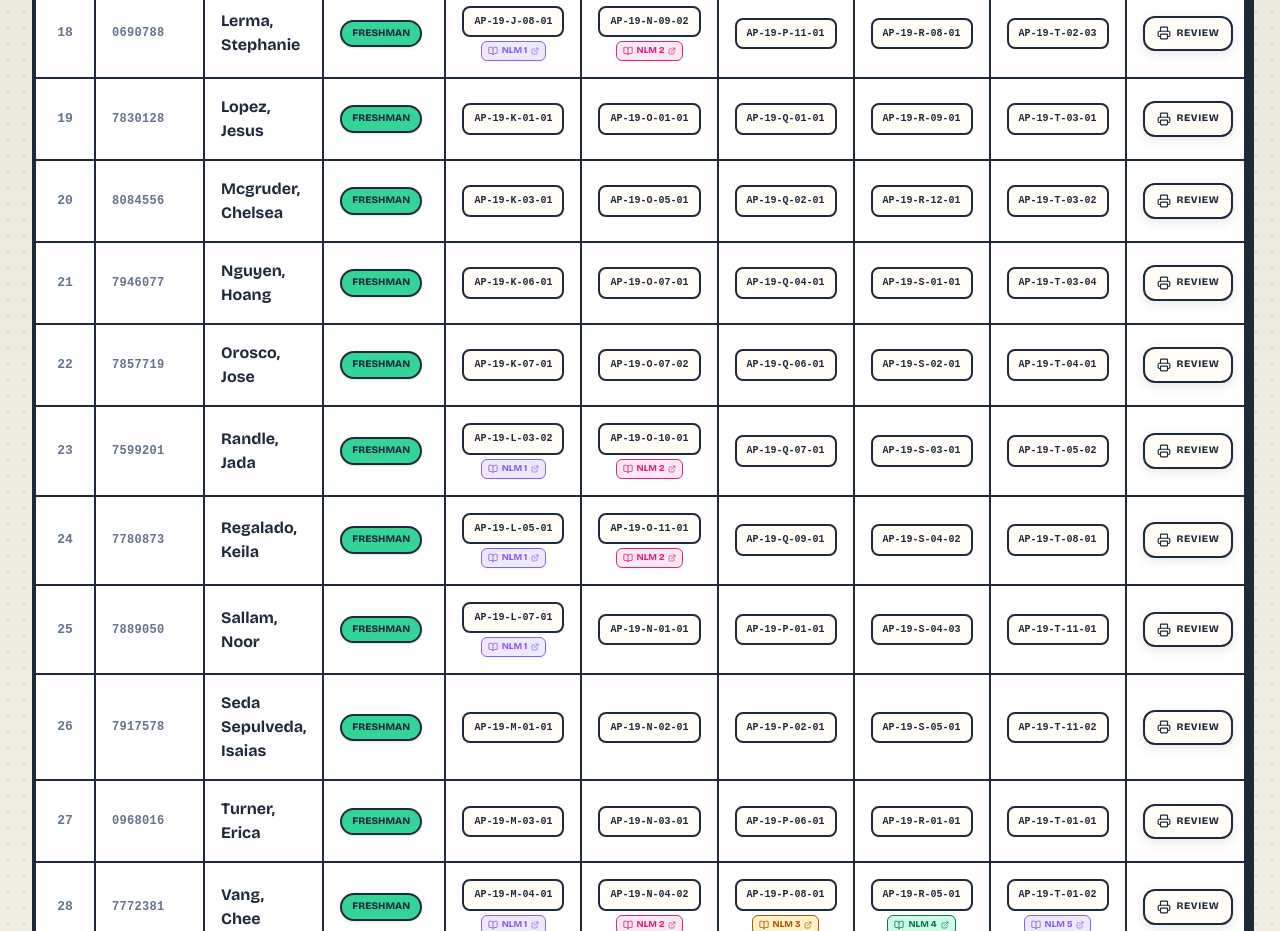
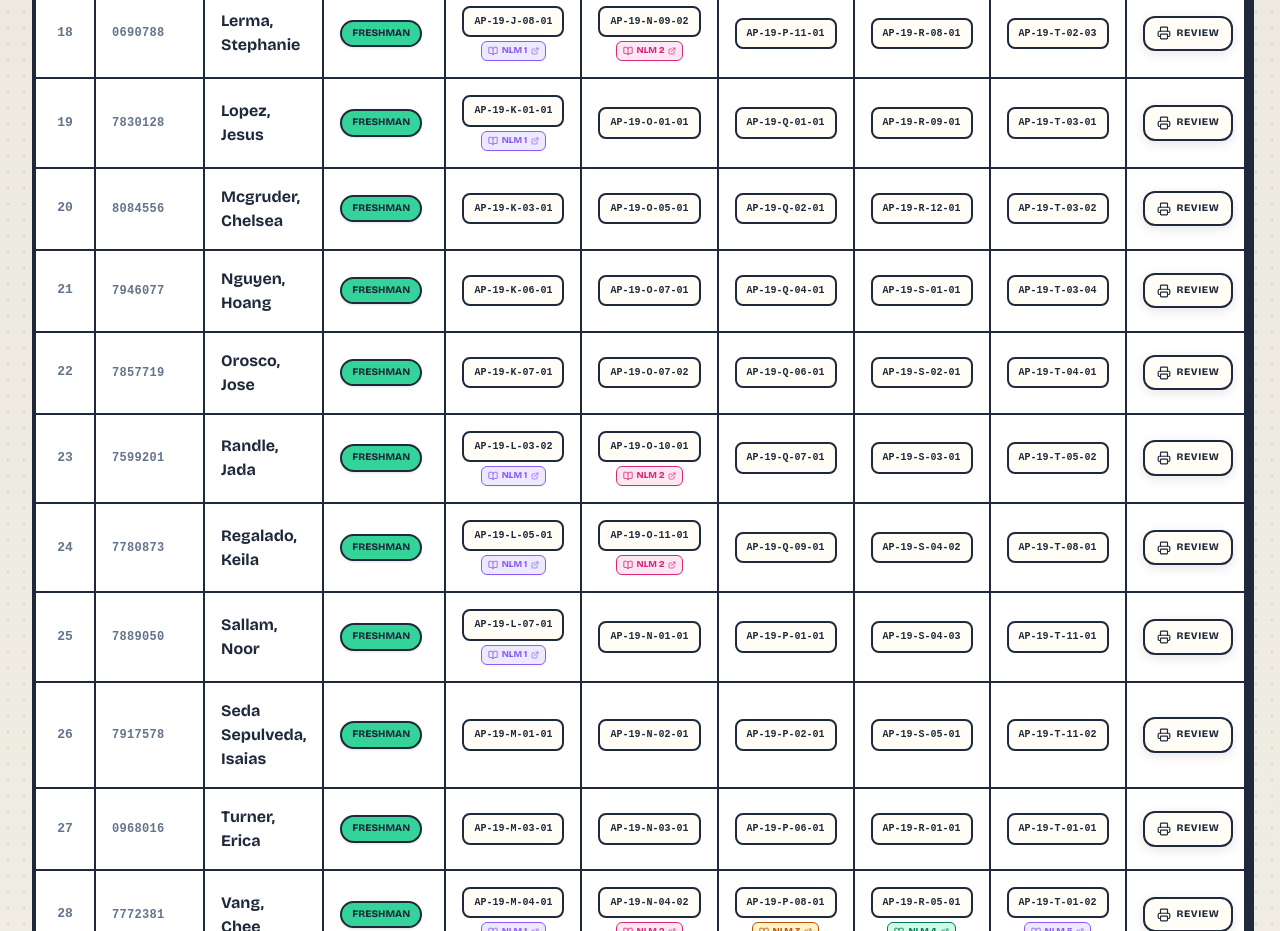
Before and after one commit to victogarcia4/ap2-notebook-lm-fall2026, a React (Vite) app: page / in a window 1280 px wide. Shown: the part 4540-5471 px from the top of the page. Built offline with nearby package versions, Linux system fonts and the light colour scheme; a web font is replaced by a local one.

Commit message:
feat: add Jesus Lopez notebook for exam 1
Register the new notebook entry for Jesus Lopez in the data set and update his student profile with the corresponding notebook link.

```diff
--- a/data/notebooks.json
+++ b/data/notebooks.json
@@ -229,5 +229,16 @@
     "topic": "Endocrine — Pituitary Hormones & Target Organs (AP-19-J-05-02)",
     "description": "List pituitary hormones (anterior/posterior) and summarize their target organs and physiological impact.",
     "createdAt": "2026-09-10"
+  },
+  {
+    "id": "notebook-lopez-jesus-exam1",
+    "title": "Blood Functions & Physiological Ranges NotebookLM (AP-19-K-01-01)",
+    "url": "https://notebook.google.com/notebook/7061d188-0d78-49be-89e4-037461603994",
+    "author": "Lopez, Jesus",
+    "role": "student",
+    "examId": "exam1",
+    "topic": "Blood — General Functions & Physiological Ranges (AP-19-K-01-01)",
+    "description": "List the general functions of blood (transport, regulation, protection) and physiological ranges.",
+    "createdAt": "2026-09-10"
   }
 ]
--- a/src/data/students.ts
+++ b/src/data/students.ts
@@ -84,7 +84,17 @@ export const defaultStudents: Student[] = [
       exam2: "https://notebook.google.com/notebook/9d877068-5ab1-41bc-a753-d8d15f631031"
     }
   },
-  { id: "7830128", name: "Lopez, Jesus", gradeBasis: "Graded", units: "4.00", plan: "Associate Degree - Associate of Science (AS)", level: "Freshman" },
+  {
+    id: "7830128",
+    name: "Lopez, Jesus",
+    gradeBasis: "Graded",
+    units: "4.00",
+    plan: "Associate Degree - Associate of Science (AS)",
+    level: "Freshman",
+    notebookLinks: {
+      exam1: "https://notebook.google.com/notebook/7061d188-0d78-49be-89e4-037461603994"
+    }
+  },
   { id: "8084556", name: "Mcgruder, Chelsea", gradeBasis: "Graded", units: "4.00", plan: "Associate Degree - Associate of Science (AS)", level: "Freshman" },
   { id: "7946077", name: "Nguyen, Hoang", gradeBasis: "Graded", units: "4.00", plan: "Associate Degree - Associate of Science (AS)", level: "Freshman" },
   { id: "7857719", name: "Orosco, Jose", gradeBasis: "Graded", units: "4.00", plan: "Associate Degree - Associate of Science (AS)", level: "Freshman" },
```
